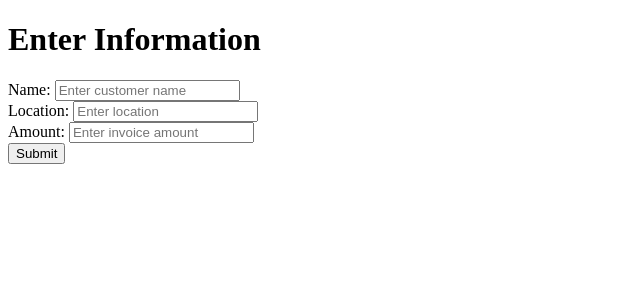
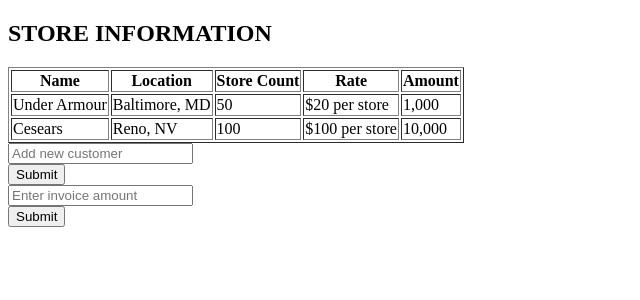
Before and after one commit to Halston-droid/Invoice-Project, a Flask app: page / in a window 1280 px wide. Shown: the top 300 px of the page, without its empty margins (0-640 px from the left). Run offline with Flask 3, Linux system fonts and the light colour scheme.

Commit message:
changed greet.html to newCustomer.html and changed visual.html to newInvoice.html

```diff
--- a/app.py
+++ b/app.py
@@ -6,17 +6,15 @@ app = Flask(__name__)
 def index():
     return render_template('index.html')
 
-@app.route('/greet', methods=['POST'])
-def greet():
-    name = request.form['name']
-    location = request.form['location']
-    amount = request.form['amount']
-    return render_template('greet.html', name=name, location=location, amount=amount)
+@app.route('/newCustomer', methods=['POST'])
+def newCustomer():
+    name = request.form['newCustomer']
+    return render_template('newCustomer.html', name=name)
 
 @app.route('/visual', methods=['POST'])
-def visual():
+def newInvoice():
     visual = request.form['visual']
-    return render_template('visual.html', visual=visual)
+    return render_template('newInvoice.html', visual=visual)
 
 
 if __name__ == '__main__':
--- a/templates/index.html
+++ b/templates/index.html
@@ -1,19 +1,47 @@
 <!DOCTYPE html>
 <html lang="en">
 <head>
-    <meta charset="UTF-8">
-    <meta name="viewport" content="width=device-width, initial-scale=1.0">
+    <meta charset="UTF-8" />
+    <meta name="viewport" content="width=device-width, initial-scale=1.0" />
     <title>Flask Web Form Example</title>
 </head>
 <body>
-    <h1>Enter Information</h1>
-    <form action="/greet" method="post">
-        <label for="name">Name:</label>
-        <input type="text" id="name" name="name" placeholder="Enter customer name" required><br>
-        <label for="location">Location:</label>
-        <input type="text" id="location" name="location" placeholder="Enter location" required><br>
-        <label for="amount">Amount:</label>
-        <input type="text" id="amount" name="amount" placeholder="Enter invoice amount" required><br>
+    <h2>STORE INFORMATION</h2>
+    <table border="1">
+        <thead>
+            <tr>
+                <th>Name</th>
+                <th>Location</th>
+                <th>Store Count</th>
+                <th>Rate</th>
+                <th>Amount</th>
+            </tr>
+        </thead>
+        <tbody>
+            <tr>
+                <td>Under Armour</td>
+                <td>Baltimore, MD</td>
+                <td>50</td>
+                <td>$20 per store</td>
+                <td>1,000</td>
+            </tr>
+            <tr>
+                <td>Cesears</td>
+                <td>Reno, NV</td>
+                <td>100</td>
+                <td>$100 per store</td>
+                <td>10,000</td>
+            </tr>
+        </tbody>
+    </table>
+
+    <form action="/newCustomer" method="post">
+        <input type="text" id="newCustomer" name="newCustomer" placeholder="Add new customer" required><br>
+        <button type="submit">Submit</button>
+    </form>
+
+    <form action="/newInvoice" method="post">
+        <input type="text" id="newInvoice" name="newInvoice" placeholder="Enter invoice amount" required><br>
         <button type="submit">Submit</button>
     </form>
 </body>
```
Also changed, not shown: templates/greet.html (deleted, +0 -19 lines), templates/newCustomer.html (added, +31 -0 lines), templates/newInvoice.html (renamed from templates/visual.html).
